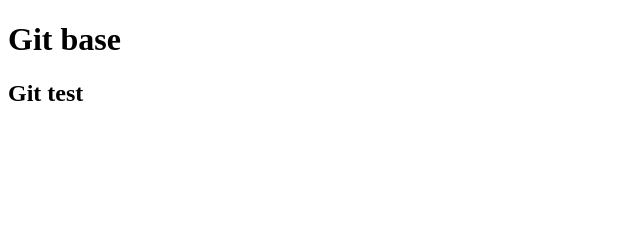
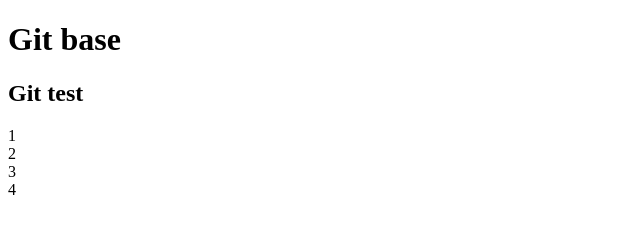
Before and after one commit to free-booter/Git-, a plain HTML site: page 01_基础操作/index.html in a window 1280 px wide. Shown: the full height of the page, 0-640 px from the left. Drawn offline with Linux system fonts and the light colour scheme.

Commit message:
添加一个box

```diff
--- a/01_基础操作/index.html
+++ b/01_基础操作/index.html
@@ -8,5 +8,11 @@
 <body>
     <h1>Git base</h1>
     <h2>Git test</h2>
+    <div class="box">
+        <div class="item">1</div>
+        <div class="item">2</div>
+        <div class="item">3</div>
+        <div class="item">4</div>
+    </div>
 </body>
 </html>
```
